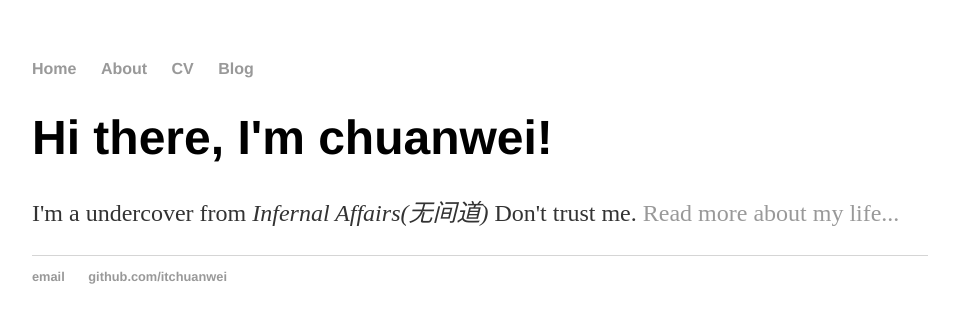
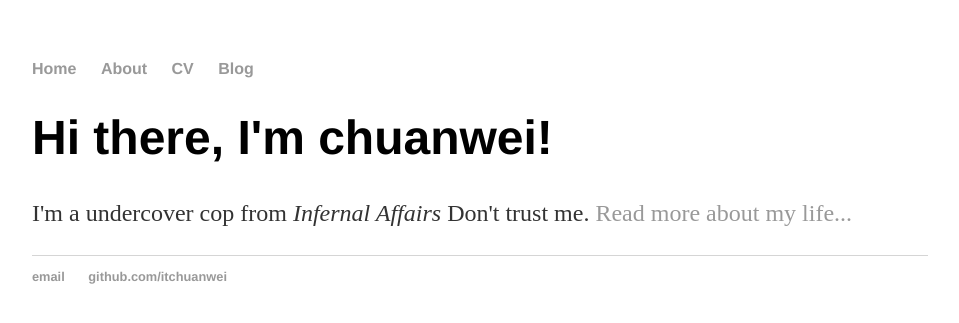
Before and after one commit to itchuanwei/itchuanwei, a Jekyll site: the page built from index.html, in a window 1280 px wide. Shown: the top 323 px of the page, without its empty margins (160-1119 px from the left). Built offline with Jekyll 4.4.1, drawn with Linux system fonts in a browser that asks for light colours.

Commit message:
Update index.html
update index

```diff
--- a/index.html
+++ b/index.html
@@ -1,30 +1,8 @@
-<!DOCTYPE html>
-<html>
-	<head>
-		<title>博客</title>
-		<!-- link to main stylesheet -->
-		<link rel="stylesheet" type="text/css" href="./css/main.css">
-	</head>
-	<body>
-		<nav>
-    		<ul>
-        		<li><a href="/">Home</a></li>
-	        	<li><a href="/about">About</a></li>
-        		<li><a href="/cv">CV</a></li>
-        		<li><a href="/blog">Blog</a></li>
-    		</ul>
-		</nav>
-		<div class="container">
-    		<div class="blurb">
-        		<h1>Hi there, I'm chuanwei!</h1>
-				<p>I'm a undercover from <em>Infernal Affairs(无间道)</em> Don't trust me. <a href="/about">Read more about my life...</a></p>
-    		</div><!-- /.blurb -->
-		</div><!-- /.container -->
-		<footer>
-    		<ul>
-        		<li><a href="mailto:hankquinlanhub@gmail.com">email</a></li>
-        		<li><a href="https://github.com/itchuanwei">github.com/itchuanwei</a></li>
-			</ul>
-		</footer>
-	</body>
-</html>
+---
+layout: default
+title: chuanwei, undercover cop
+---
+<div class="blurb">
+      <h1>Hi there, I'm chuanwei!</h1>
+      <p>I'm a undercover cop from <em>Infernal Affairs</em> Don't trust me. <a href="/about">Read more about my life...</a></p>
+</div><!-- /.blurb -->
```
